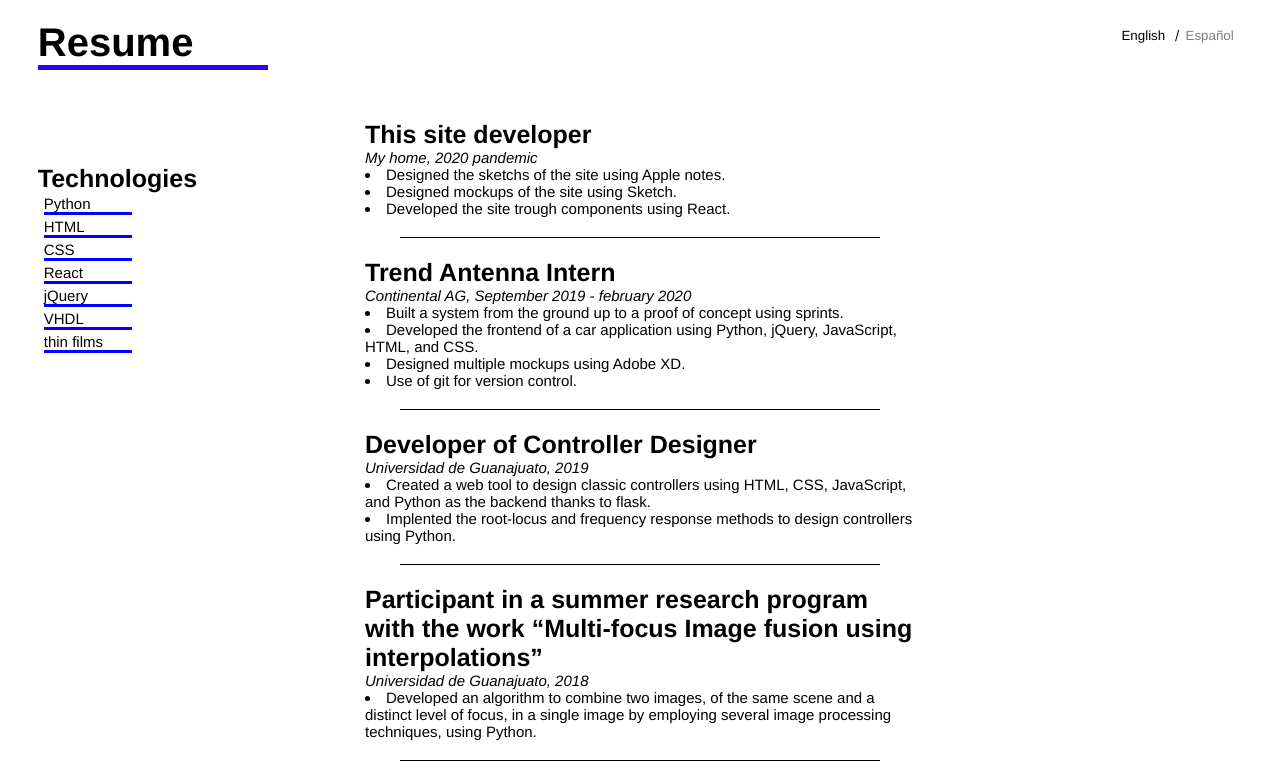
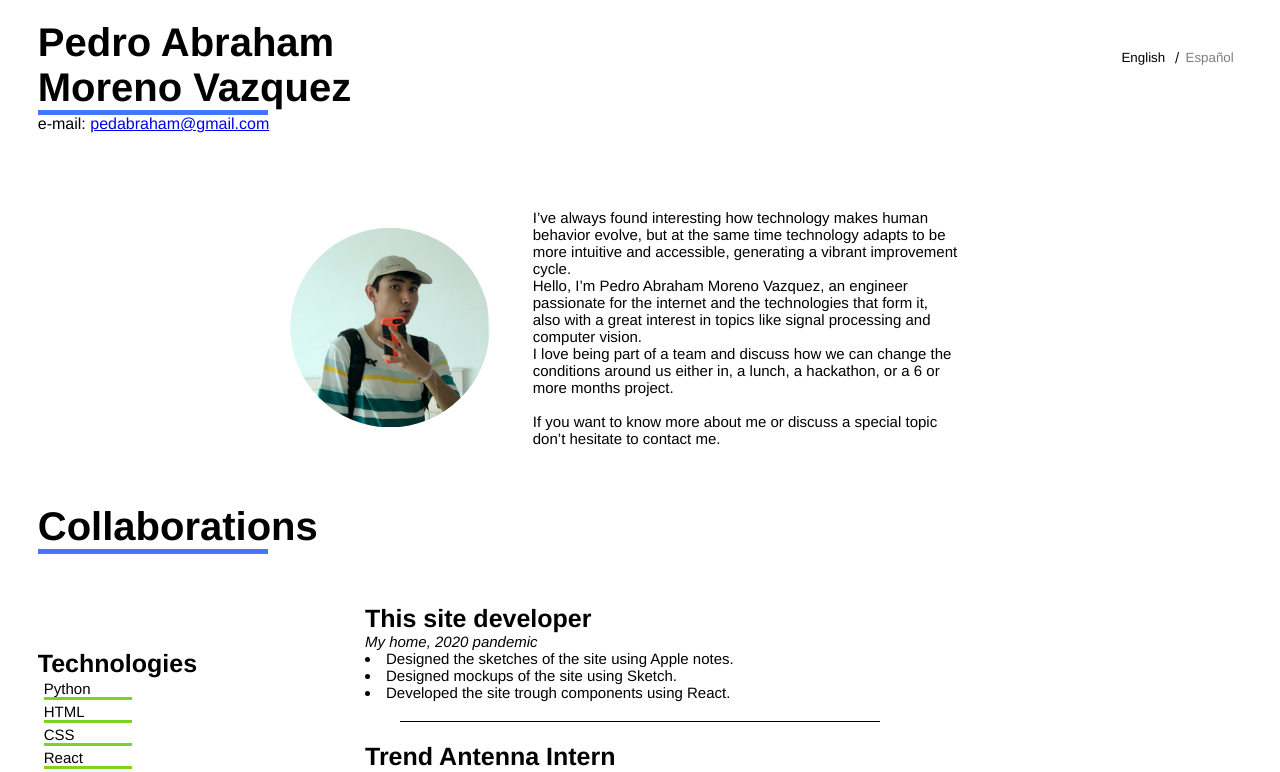
Before and after one commit to pedabraham/reactResume, a React (Create React App) app: page / in a window 1280 px wide. Shown: the top 772 px of the page. Built offline with nearby package versions, Linux system fonts and the light colour scheme.

Commit message:
Se agregó seccion "About me" en ambos idiomas y se ajusto el diseño

```diff
--- a/public/index.html
+++ b/public/index.html
@@ -2,14 +2,14 @@
 <html lang="en">
   <head>
     <meta charset="utf-8" />
-    <link rel="icon" href="%PUBLIC_URL%/favicon.ico" />
+    <link rel="icon" href="%PUBLIC_URL%/Gruop2.png" />
     <meta name="viewport" content="width=device-width, initial-scale=1" />
     <meta name="theme-color" content="#000000" />
     <meta
       name="description"
       content="Web site created using create-react-app"
     />
-    <link rel="apple-touch-icon" href="%PUBLIC_URL%/logo192.png" />
+    <link rel="apple-touch-icon" href="%PUBLIC_URL%/Gruop2.png" />
     <!--
       manifest.json provides metadata used when your web app is installed on a
       user's mobile device or desktop. See https://developers.google.com/web/fundamentals/web-app-manifest/
@@ -24,7 +24,7 @@
       work correctly both with client-side routing and a non-root public URL.
       Learn how to configure a non-root public URL by running `npm run build`.
     -->
-    <title>React App</title>
+    <title>Pedro M</title>
   </head>
   <body>
     <noscript>You need to enable JavaScript to run this app.</noscript>
--- a/src/index.css
+++ b/src/index.css
@@ -1,3 +1,8 @@
+:root{
+  --lineColor2 : #7ED321;
+  --lineColor: #4775FF;
+}
+
 body {
   margin: 0;
   font-family: -apple-system, BlinkMacSystemFont, 'Segoe UI', 'Roboto', 'Oxygen',
@@ -61,7 +66,7 @@ code {
 }
 
 .skill-line {
-  background-color: blue;
+  background-color: var(--lineColor2);
   height: 3px;
 }
 
@@ -89,12 +94,11 @@ code {
 .resume{
   display: grid;
   grid-template-columns: 16% auto 16%;
+  margin-bottom: 2cm;
   /*grid-template-rows: 80px calc(100vh - 80px) ;*/
 }
 
-.resume-header{
-  grid-column: 1/3;
-  grid-row: 1/2;
+.header{
   margin-left: 1cm;
   font-size: 40px;
   font-weight: bold;
@@ -102,10 +106,16 @@ code {
   padding-top: 20px;
 }
 
+.grid-resume-header{
+  grid-column: 1/3;
+  grid-row: 1/2;
+
+}
+
 .resume-feed{
   grid-column: 2/3;
   grid-row:2/3;
-  margin: 30px auto 60px auto;
+  margin: 30px auto auto auto;
   overflow: scroll;
 }
 
@@ -116,7 +126,7 @@ code {
 }
 
 .resume-lan{
-  grid-column: 3/4;
+  grid-column: 2/3;
   margin: auto;
   font-size: 13px;
 }
@@ -159,12 +169,12 @@ code {
 .ResumeLine{
     width: 230px;
     height: 5px;
-    background-color: #2D03FF;
+    background-color: var(--lineColor);
 }
 
 .resumeFinalDraw{
     width: 600px;
-    margin: 40px auto 20px auto;
+    margin: 40px auto auto auto;
     display: block;
 }
 
@@ -220,9 +230,35 @@ code {
     height: 300px;
     text-align: center;*/
     display: block;
-    width: 100%;
+    width: 95%;
     margin-left: auto;
+    margin: auto;
     margin-right: auto;
-    -webkit-clip-path: circle(30% at center);
-    clip-path: circle(30% at center);
+    -webkit-clip-path: circle(50% at center);
+    clip-path: circle(50% at center);
   }
+
+  .title{
+    margin: auto;
+    max-width: 710px;
+    display:grid;
+    grid-template-columns: 210px  auto;
+  }
+
+  .abstract{
+    margin: 1cm;
+    font-size: 15px;
+    font-family: 'Helvetica Neue', sans-serif;
+    font-weight: 400;
+  }
+
+  .gridTitle{
+    display: grid;
+    grid-template-columns: 84% 16%;
+  }
+
+  .mail{
+    margin: 1cm;
+    font-family: 'Helvetica Neue', sans-serif;
+    margin-top: 0px;
+  }
--- a/src/index.js
+++ b/src/index.js
@@ -146,7 +146,7 @@ let entryTest2= [
   {
     "title":"This site developer",
     "place": "My home, 2020 pandemic",
-    "description":["Designed the sketchs of the site using Apple notes.","Designed mockups of the site using Sketch.","Developed the site trough components using React."],
+    "description":["Designed the sketches of the site using Apple notes.","Designed mockups of the site using Sketch.","Developed the site trough components using React."],
 
   },entry1,{
     "title":"Developer of Controller Designer",
@@ -171,7 +171,7 @@ const entradasEspañol = [
   {
     "title":"Desarrollador de este sitio",
     "place":"Mi casa, pandemia 2020",
-    "description":["Diseñe bocetos del sitio usando notas de Apple", "Realicé maquetas del sitio usando Sketch", "Desarrollé el sitio mediante componentes usando React"]
+    "description":["Diseñé bocetos del sitio usando notas de Apple", "Realicé maquetas del sitio usando Sketch", "Desarrollé el sitio mediante componentes usando React.","Diseñé el sitio usando CSS y HTML."]
   },
   {
     "title":"Pasante de Innovación y Desarrollo",
@@ -197,12 +197,12 @@ const entradasEspañol = [
   {
   "title":"Miembro del proyecto “Caracterización óptica de materiales”",
   "place":"Universidad de Guanajuato, 2017",
-  "description":["Se propuso una metodología para sintetizar películas delgadas dopadas con líquidos iónicos obteniendo buenos resultados de absorción no lineal."]
+  "description":["Se propuso una metodología para sintetizar películas delgadas (thin films) dopadas con líquidos iónicos, obteniendo como propiedad mas destacable la absorción no lineal."]
 },
 {
   "title":" Co-Desarrollador de MDSM",
   "place": "Universidad de Guanajuato, 2016",
-  "description": ["Se creó una intefaz para abrir una cerradura usando gestos de la mano usando un 	arreglo de sensores CNY70 controlados mediante una FPGA descrita en VHDL."],
+  "description": [" Creé una interfaz de cerradura, para usar gestos de la mano, empleando un arreglo de 	componentes CNY70 conectados a un FPGA cuyo código estaba descrito en VHDL."],
   "link": "http://pedabraham.github.io/MDSM/"
 },
 ]
@@ -257,12 +257,6 @@ class Resume extends React.Component{
     }
   }
 
-  setLan(language){
-    this.setState({
-      language: language
-    })
-  }
-
   handleClick(i){
     const skills = this.state.skills;
     const skillState= skills[i].show;
@@ -295,22 +289,17 @@ class Resume extends React.Component{
   }
 
   render(){
-    const lanFeed = this.state.language==="english" ? entryTest2 : entradasEspañol;
+    const lanFeed = this.props.lan==="english" ? entryTest2 : entradasEspañol;
     const feed = this.filterFeed(lanFeed,this.state.skills);
     return(
       <div className="resume">
-        <div className="resume-header">
-          <div className="resume-title">
-            {this.state.language==="english" ? "Resume" : "Currículum"}
-          </div>
+        <div className="header grid-resume-header">
+            {this.props.lan==="english" ? "Collaborations" : "Colaboraciones"}
           <div className="ResumeLine"></div>
-        </div>
-        <div className="resume-lan">
-          <Language onClick={(lan)=>this.setLan(lan)}/>
         </div>
         <div className="resume-filters">
           <div className="post-title">
-            {this.state.language==="english" ? "Technologies" : "Tecnologías"}
+            {this.props.lan==="english" ? "Technologies" : "Tecnologías"}
           </div>
           <TechStack values={this.state.skills}  onClick={(i)=>this.handleClick(i)} />
         </div>
@@ -322,10 +311,86 @@ class Resume extends React.Component{
   }
 }
 
+const absEspañol = (
+    <>
+    Siempre he encontrado interesante como la tecnología hace evolucionar el comportamiento humano, pero también como la tecnología se adapta para ser mas accesible e intuitiva al humano, lo que genera un vibrante ciclo de mejora continua.
+    <br />
+    Hola, soy Pedro Abraham Moreno Vazquez, ingeniero apasionado por el internet y las tecnologías que lo forman,  además con un gran interés en temas como procesamiento digital de señales y visión por computadora.
+    <br />
+    Me gusta poder reunirme con un equipo y discutir sobre cómo podemos cambiar o mejorar las condiciones de nuestro entorno ya sea en un almuerzo, un maratón de hackeo o en un proyecto de 6 meses o más de duración.
+    <br />
+    <br />
+    Si deseas saber mas sobre mi o mi opinión de algún tema, no dudes en contactarme.
+
+    </>
+  )
+
+const absEng = (
+  <>
+    I’ve always found interesting how technology makes human behavior evolve, but at the same time technology adapts to be more intuitive and accessible, generating a vibrant improvement cycle.
+    <br />
+    Hello, I’m Pedro Abraham Moreno Vazquez, an engineer passionate for the internet and the technologies that form it, also with a great interest in topics like signal processing and computer vision.
+    <br />
+    I love being part of a team and discuss how we can change the conditions around us either in, a lunch, a hackathon, or a 6 or more months project.
+    <br />
+    <br />
+    If you want to know more about me or discuss a special topic don’t hesitate to contact me.
+  </>
+)
+
+class AboutMe extends React.Component{
+  constructor(props){
+    super(props);
+    this.state = {
+      language: "english"
+    }
+  }
+
+  setLan(language){
+    this.setState({
+      language: language
+    })
+  }
+
+  render(){
+    const pic = require("./IMG_8740.jpeg")
+    return(
+      <>
+        <div className="gridTitle">
+          <div className="header">
+            Pedro Abraham <br />
+            Moreno Vazquez
+            <div className="ResumeLine"></div>
+          </div>
+          <div className="resume-lan">
+            <Language onClick={(lan)=>this.setLan(lan)}/>
+          </div>
+        </div>
+        <div className="mail">
+        e-mail: <a href="mailto:pedabraham@gmail.com">pedabraham@gmail.com</a>
+        </div>
+        <div className="title">
+          <img src={pic}  alt="Drawing" className="picture"/>
+          <CSSTransitionGroup
+          transitionName="inOutFeed"
+          transitionEnterTimeout={600}
+          transitionLeaveTimeout={500}
+          >
+              <div key={"abs"} className="abstract">
+                {this.state.language=="english" ? absEng : absEspañol}
+              </div>
+          </CSSTransitionGroup>
+        </div>
+        <Resume lan={this.state.language}/>
+      </>
+    )
+  }
+}
+
 
 ReactDOM.render(
   <React.StrictMode>
-    <Resume/>
+    <AboutMe/>
   </React.StrictMode>,
   document.getElementById('root')
 );
```
Also changed, not shown: src/IMG_8740.jpeg (added).
